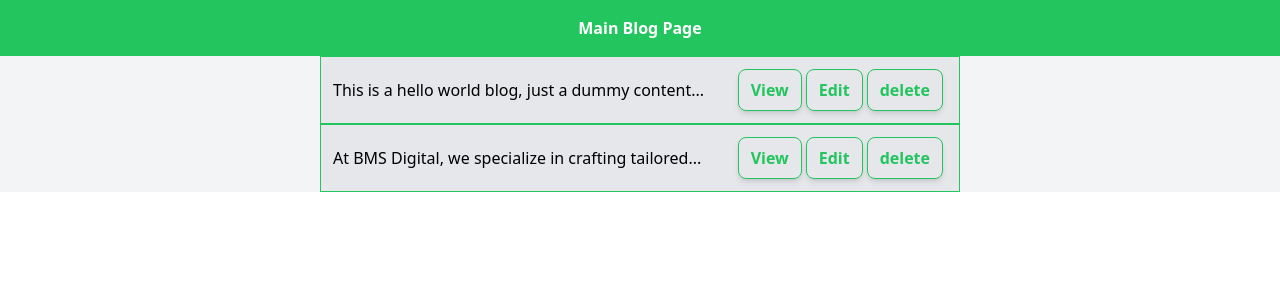
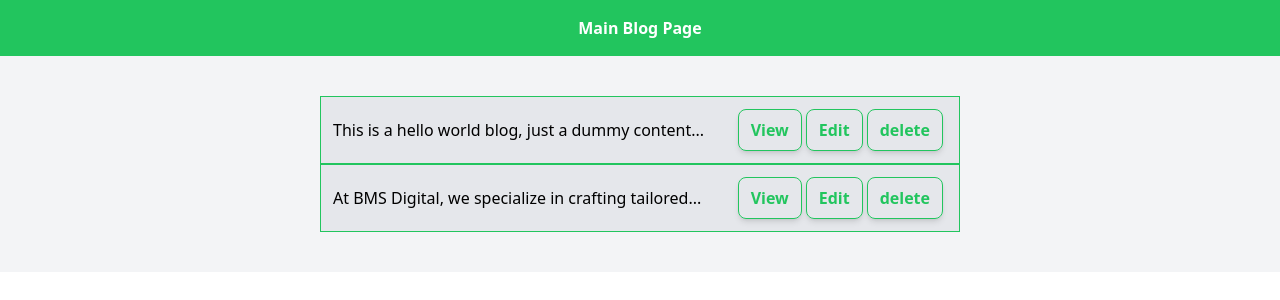
Before and after one commit to abdullahaslam2223/Blogger-with-roles-permissions, a React (Vite) app: page / in a window 1280 px wide. Shown: the top 300 px of the page. Built offline with nearby package versions, Linux system fonts and the light colour scheme; data requests are answered from the project's data file.

Commit message:
blog components inprogress

```diff
--- a/src/App.tsx
+++ b/src/App.tsx
@@ -1,7 +1,12 @@
 import Blog from "./Components/Blog/Blog";
+import { RoleProvider } from "./Contexts/Role/RoleContext";
 
 function App() {
-  return <Blog />;
+  return (
+    <RoleProvider>
+      <Blog />
+    </RoleProvider>
+  );
 }
 
 export default App;
--- a/src/Components/Blog/BlogList.tsx
+++ b/src/Components/Blog/BlogList.tsx
@@ -18,7 +18,7 @@ const BlogList: React.FC = () => {
   }, []);
 
   return (
-    <div className="w-1/2 mx-auto">
+    <div className="w-1/2 mx-auto py-10">
       {blogs && blogs.map((blog) => <BlogRow key={blog.id} blog={blog} />)}
     </div>
   );
--- a/src/Components/Blog/BlogRow.tsx
+++ b/src/Components/Blog/BlogRow.tsx
@@ -1,15 +1,21 @@
 import React from "react";
 import Action from "../Utils/Action";
 import { Blog } from "./types";
+import { RoleContext } from "../../Contexts/Role/RoleContext";
 
 const BlogRow: React.FC<Blog> = ({ blog }) => {
+  const { role, setRole } = React.useContext(RoleContext);
+
+  setRole("admin");
+  // console.log("role", role);
+
   return (
     <div className="flex items-center justify-between p-3 border border-green-500 bg-gray-200 cursor-pointer just">
       <p className="mr-5">{blog?.content?.slice(0, 50)}...</p>
       <div>
         <Action text="View" />
         <Action text="Edit" />
-        <Action text="delete" />
+        {role == "admin" ? <Action text="delete" /> : ""}
       </div>
     </div>
   );
--- /dev/null
+++ b/src/Contexts/Role/RoleContext.tsx
@@ -0,0 +1,28 @@
+import React from "react";
+
+interface RoleContextType {
+  role: string;
+  setRole: (role: string) => void;
+}
+
+const initialRoleContext: RoleContextType = {
+  role: "manager",
+  setRole: () => {},
+};
+
+export const RoleContext =
+  React.createContext<RoleContextType>(initialRoleContext);
+
+export const RoleProvider: React.FC = ({ children }) => {
+  const [role, setRoleState] = React.useState<string>("");
+
+  const setRole = (newRole: string) => {
+    setRoleState(newRole);
+  };
+
+  return (
+    <RoleContext.Provider value={{ role, setRole }}>
+      {children}
+    </RoleContext.Provider>
+  );
+};
```
